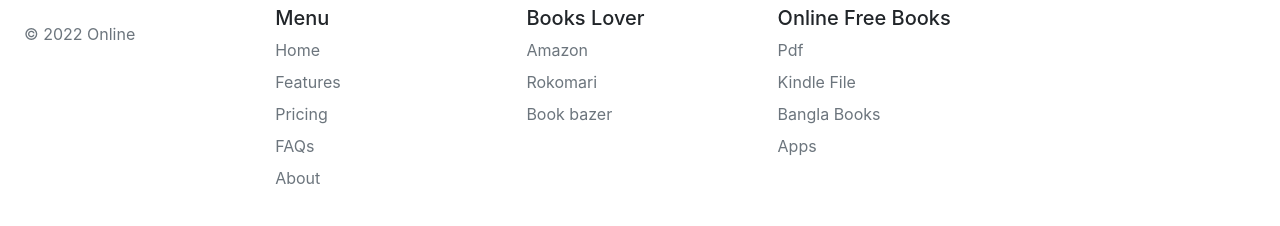
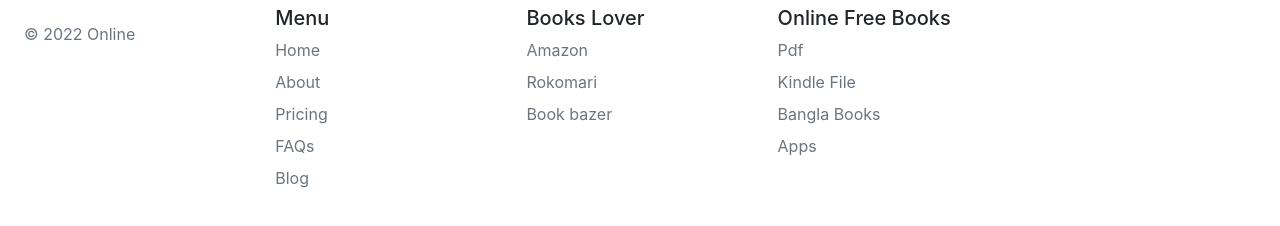
Before and after one commit to owadud/Book-warehouse, a React (Create React App) app: page / in a window 1280 px wide. Shown: the part 1973-2199 px from the top of the page. Built offline with nearby package versions, Linux system fonts and the light colour scheme; no server answers.

Commit message:
footer section

```diff
--- a/src/Pages/Footer/Footer.js
+++ b/src/Pages/Footer/Footer.js
@@ -17,10 +17,10 @@ const Footer = () => {
                     <h5>Menu</h5>
                     <ul className="nav flex-column">
                         <li className="nav-item mb-2"><a href="#home" className="nav-link p-0 text-muted">Home</a></li>
-                        <li className="nav-item mb-2"><a href="#home" className="nav-link p-0 text-muted">Features</a></li>
+                        <li className="nav-item mb-2"><a href="#home" className="nav-link p-0 text-muted">About</a></li>
                         <li className="nav-item mb-2"><a href="#home" className="nav-link p-0 text-muted">Pricing</a></li>
                         <li className="nav-item mb-2"><a href="#home" className="nav-link p-0 text-muted">FAQs</a></li>
-                        <li className="nav-item mb-2"><a href="#home" className="nav-link p-0 text-muted">About</a></li>
+                        <li className="nav-item mb-2"><a href="#home" className="nav-link p-0 text-muted">Blog</a></li>
                     </ul>
                 </div>
 
```
